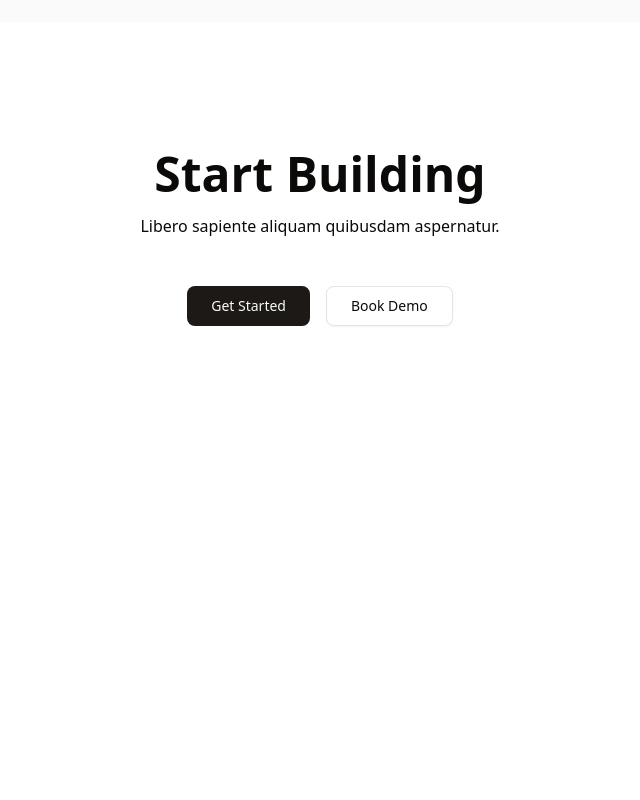
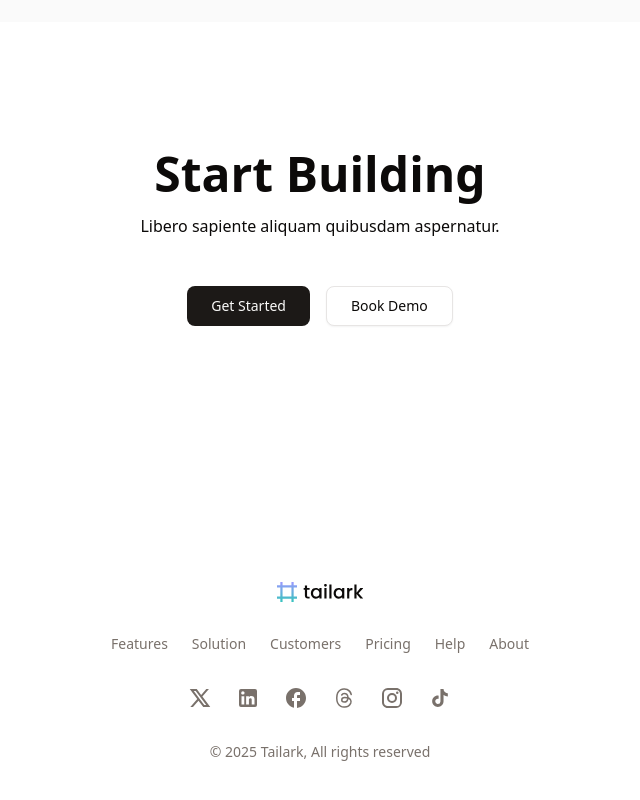
Before and after one commit to phongvu009/simple_note_app, a Next.js app: page / in a window 1280 px wide. Shown: the part 1824-2624 px from the top of the page, without its empty margins (320-960 px from the left). Before the commit the page ends 2278 px from the top, so only its background shows below. Built offline with nearby package versions, Linux system fonts and the light colour scheme.

Commit message:
Add Footer Section

```diff
--- a/app/page.tsx
+++ b/app/page.tsx
@@ -3,6 +3,7 @@
 import HeroSection from "@/components/hero-section";
 import Features from "@/components/features"
 import CallToAction from "@/components/call-to-action";
+import FooterSection from "@/components/footer";
 
 export default function Home() {
   return (
@@ -11,6 +12,7 @@
       <HeroSection />
       <Features />
       <CallToAction />
+      <FooterSection />
     </main>
   )
 }
--- /dev/null
+++ b/components/footer.tsx
@@ -0,0 +1,165 @@
+import { Logo } from '@/components/logo'
+import Link from 'next/link'
+
+const links = [
+    {
+        title: 'Features',
+        href: '#',
+    },
+    {
+        title: 'Solution',
+        href: '#',
+    },
+    {
+        title: 'Customers',
+        href: '#',
+    },
+    {
+        title: 'Pricing',
+        href: '#',
+    },
+    {
+        title: 'Help',
+        href: '#',
+    },
+    {
+        title: 'About',
+        href: '#',
+    },
+]
+
+export default function FooterSection() {
+    return (
+        <footer className="py-16 md:py-32">
+            <div className="mx-auto max-w-5xl px-6">
+                <Link
+                    href="/"
+                    aria-label="go home"
+                    className="mx-auto block size-fit">
+                    <Logo />
+                </Link>
+
+                <div className="my-8 flex flex-wrap justify-center gap-6 text-sm">
+                    {links.map((link, index) => (
+                        <Link
+                            key={index}
+                            href={link.href}
+                            className="text-muted-foreground hover:text-primary block duration-150">
+                            <span>{link.title}</span>
+                        </Link>
+                    ))}
+                </div>
+                <div className="my-8 flex flex-wrap justify-center gap-6 text-sm">
+                    <Link
+                        href="#"
+                        target="_blank"
+                        rel="noopener noreferrer"
+                        aria-label="X/Twitter"
+                        className="text-muted-foreground hover:text-primary block">
+                        <svg
+                            className="size-6"
+                            xmlns="http://www.w3.org/2000/svg"
+                            width="1em"
+                            height="1em"
+                            viewBox="0 0 24 24">
+                            <path
+                                fill="currentColor"
+                                d="M10.488 14.651L15.25 21h7l-7.858-10.478L20.93 3h-2.65l-5.117 5.886L8.75 3h-7l7.51 10.015L2.32 21h2.65zM16.25 19L5.75 5h2l10.5 14z"></path>
+                        </svg>
+                    </Link>
+                    <Link
+                        href="#"
+                        target="_blank"
+                        rel="noopener noreferrer"
+                        aria-label="LinkedIn"
+                        className="text-muted-foreground hover:text-primary block">
+                        <svg
+                            className="size-6"
+                            xmlns="http://www.w3.org/2000/svg"
+                            width="1em"
+                            height="1em"
+                            viewBox="0 0 24 24">
+                            <path
+                                fill="currentColor"
+                                d="M19 3a2 2 0 0 1 2 2v14a2 2 0 0 1-2 2H5a2 2 0 0 1-2-2V5a2 2 0 0 1 2-2zm-.5 15.5v-5.3a3.26 3.26 0 0 0-3.26-3.26c-.85 0-1.84.52-2.32 1.3v-1.11h-2.79v8.37h2.79v-4.93c0-.77.62-1.4 1.39-1.4a1.4 1.4 0 0 1 1.4 1.4v4.93zM6.88 8.56a1.68 1.68 0 0 0 1.68-1.68c0-.93-.75-1.69-1.68-1.69a1.69 1.69 0 0 0-1.69 1.69c0 .93.76 1.68 1.69 1.68m1.39 9.94v-8.37H5.5v8.37z"></path>
+                        </svg>
+                    </Link>
+                    <Link
+                        href="#"
+                        target="_blank"
+                        rel="noopener noreferrer"
+                        aria-label="Facebook"
+                        className="text-muted-foreground hover:text-primary block">
+                        <svg
+                            className="size-6"
+                            xmlns="http://www.w3.org/2000/svg"
+                            width="1em"
+                            height="1em"
+                            viewBox="0 0 24 24">
+                            <path
+                                fill="currentColor"
+                                d="M22 12c0-5.52-4.48-10-10-10S2 6.48 2 12c0 4.84 3.44 8.87 8 9.8V15H8v-3h2V9.5C10 7.57 11.57 6 13.5 6H16v3h-2c-.55 0-1 .45-1 1v2h3v3h-3v6.95c5.05-.5 9-4.76 9-9.95"></path>
+                        </svg>
+                    </Link>
+                    <Link
+                        href="#"
+                        target="_blank"
+                        rel="noopener noreferrer"
+                        aria-label="Threads"
+                        className="text-muted-foreground hover:text-primary block">
+                        <svg
+                            className="size-6"
+                            xmlns="http://www.w3.org/2000/svg"
+                            width="1em"
+                            height="1em"
+                            viewBox="0 0 24 24">
+                            <path
+                                fill="none"
+                                stroke="currentColor"
+                                strokeLinecap="round"
+                                strokeLinejoin="round"
+                                strokeWidth="1.5"
+                                d="M19.25 8.505c-1.577-5.867-7-5.5-7-5.5s-7.5-.5-7.5 8.995s7.5 8.996 7.5 8.996s4.458.296 6.5-3.918c.667-1.858.5-5.573-6-5.573c0 0-3 0-3 2.5c0 .976 1 2 2.5 2s3.171-1.027 3.5-3c1-6-4.5-6.5-6-4"
+                                color="currentColor"></path>
+                        </svg>
+                    </Link>
+                    <Link
+                        href="#"
+                        target="_blank"
+                        rel="noopener noreferrer"
+                        aria-label="Instagram"
+                        className="text-muted-foreground hover:text-primary block">
+                        <svg
+                            className="size-6"
+                            xmlns="http://www.w3.org/2000/svg"
+                            width="1em"
+                            height="1em"
+                            viewBox="0 0 24 24">
+                            <path
+                                fill="currentColor"
+                                d="M7.8 2h8.4C19.4 2 22 4.6 22 7.8v8.4a5.8 5.8 0 0 1-5.8 5.8H7.8C4.6 22 2 19.4 2 16.2V7.8A5.8 5.8 0 0 1 7.8 2m-.2 2A3.6 3.6 0 0 0 4 7.6v8.8C4 18.39 5.61 20 7.6 20h8.8a3.6 3.6 0 0 0 3.6-3.6V7.6C20 5.61 18.39 4 16.4 4zm9.65 1.5a1.25 1.25 0 0 1 1.25 1.25A1.25 1.25 0 0 1 17.25 8A1.25 1.25 0 0 1 16 6.75a1.25 1.25 0 0 1 1.25-1.25M12 7a5 5 0 0 1 5 5a5 5 0 0 1-5 5a5 5 0 0 1-5-5a5 5 0 0 1 5-5m0 2a3 3 0 0 0-3 3a3 3 0 0 0 3 3a3 3 0 0 0 3-3a3 3 0 0 0-3-3"></path>
+                        </svg>
+                    </Link>
+                    <Link
+                        href="#"
+                        target="_blank"
+                        rel="noopener noreferrer"
+                        aria-label="TikTok"
+                        className="text-muted-foreground hover:text-primary block">
+                        <svg
+                            className="size-6"
+                            xmlns="http://www.w3.org/2000/svg"
+                            width="1em"
+                            height="1em"
+                            viewBox="0 0 24 24">
+                            <path
+                                fill="currentColor"
+                                d="M16.6 5.82s.51.5 0 0A4.28 4.28 0 0 1 15.54 3h-3.09v12.4a2.59 2.59 0 0 1-2.59 2.5c-1.42 0-2.6-1.16-2.6-2.6c0-1.72 1.66-3.01 3.37-2.48V9.66c-3.45-.46-6.47 2.22-6.47 5.64c0 3.33 2.76 5.7 5.69 5.7c3.14 0 5.69-2.55 5.69-5.7V9.01a7.35 7.35 0 0 0 4.3 1.38V7.3s-1.88.09-3.24-1.48"></path>
+                        </svg>
+                    </Link>
+                </div>
+                <span className="text-muted-foreground block text-center text-sm"> © {new Date().getFullYear()} Tailark, All rights reserved</span>
+            </div>
+        </footer>
+    )
+}
```
